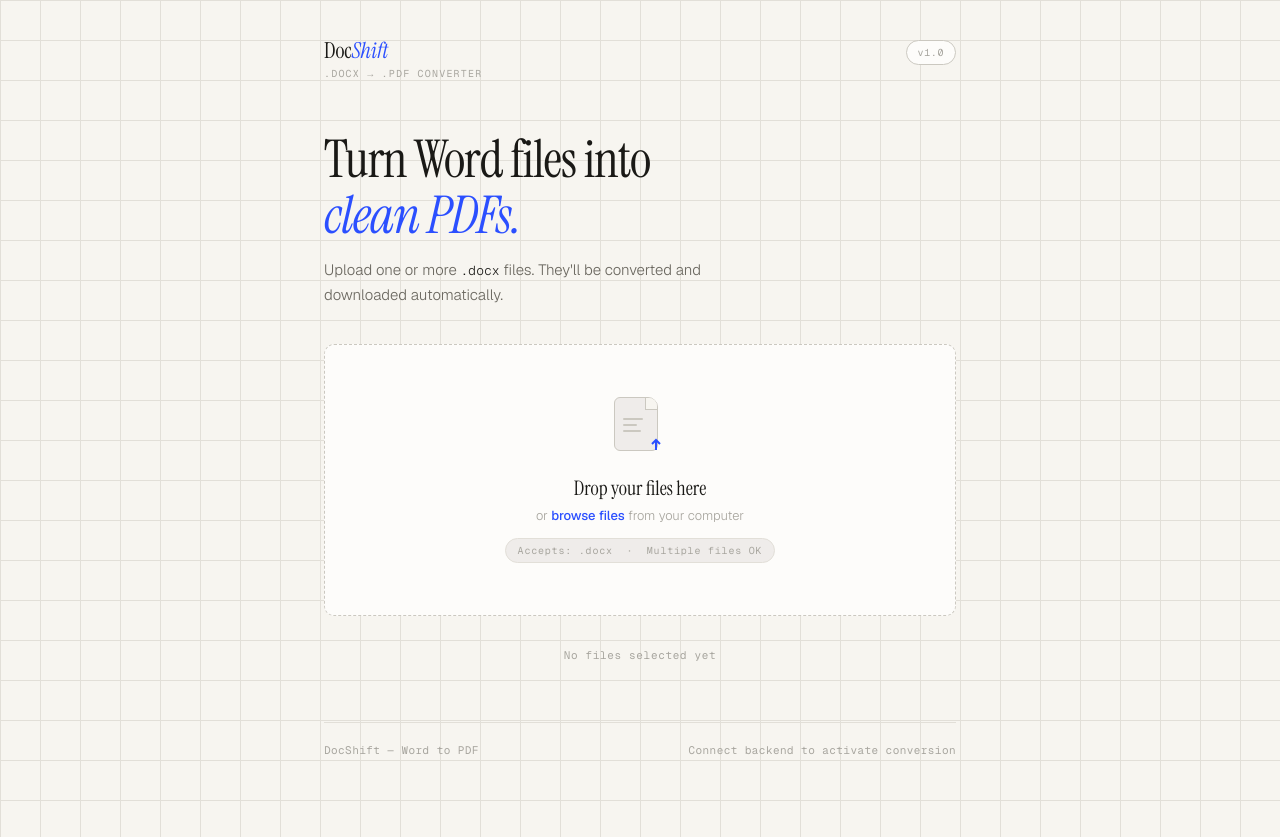
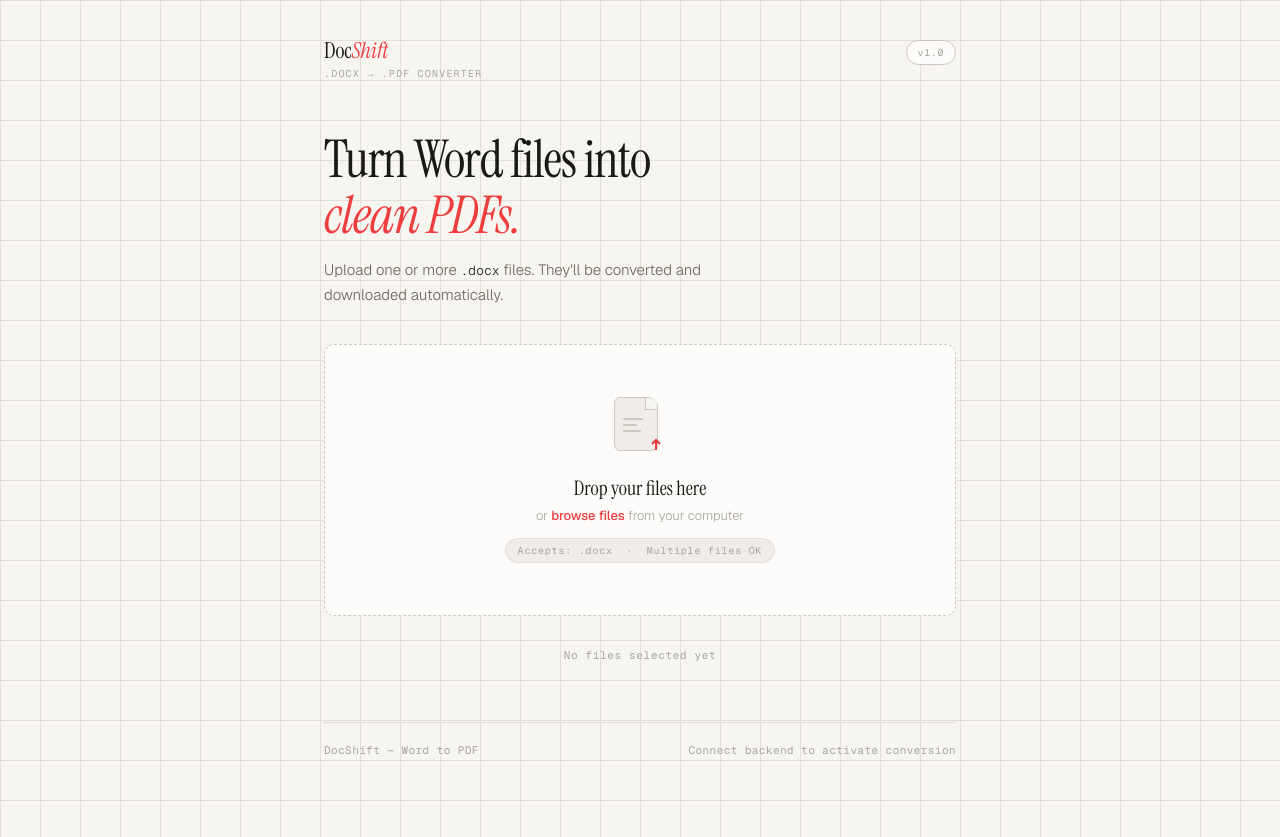
Before and after one commit to Rohan4-ops/Wordtopdf, a plain HTML site: page index.html in a window 1280 px wide. Drawn offline with nearby package versions, Linux system fonts and the light colour scheme.

Commit message:
Initial commit-2

```diff
--- a/index.html
+++ b/index.html
@@ -23,7 +23,7 @@
       --green-bg:  #EEF7F2;
       --amber:     #92600A;
       --amber-bg:  #FEF7EC;
-      --accent:    #2B4FFF;
+      --accent:    #ed3d3d;
       --accent-bg: #EEF1FF;
       --serif:     'Instrument Serif', Georgia, serif;
       --mono:      'Geist Mono', 'Courier New', monospace;
```
